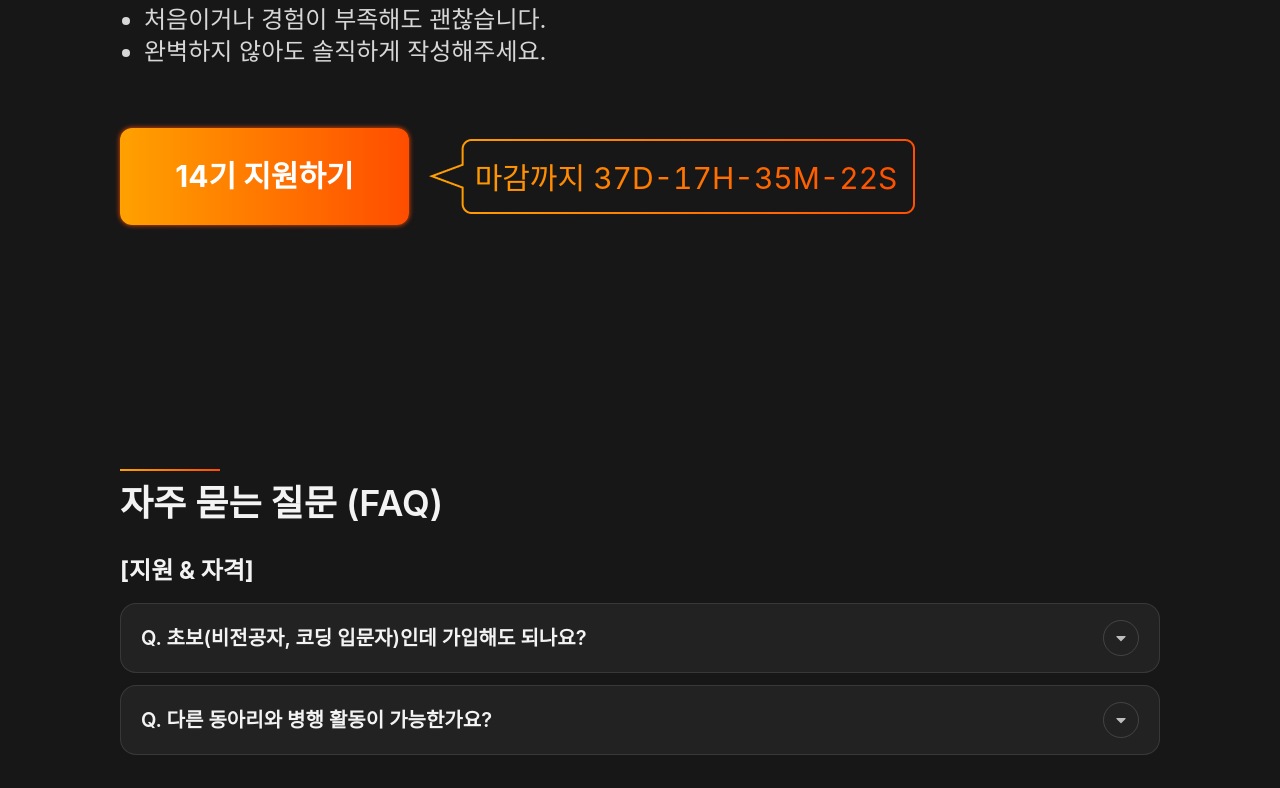
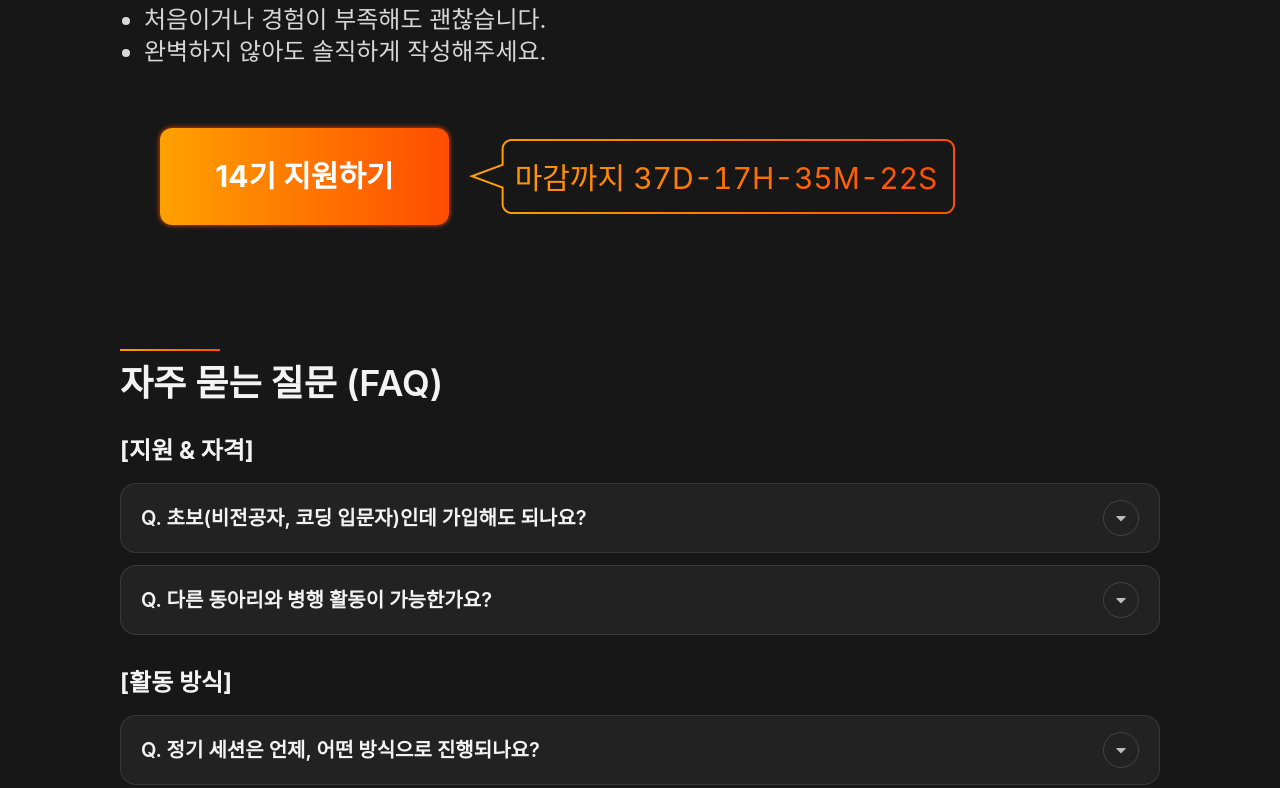
Before and after one commit to LikeLion-14th-SKHU/LikeLion-14th-Recruiting, a React (Vite) app: page /apply in a window 1280 px wide. Shown: the part 642-1430 px from the top of the page. Built offline with nearby package versions, Linux system fonts and the light colour scheme; a web font is replaced by a local one.

Commit message:
Chore: Apply 페이지 간격 수정

```diff
--- a/src/components/FaqSection.jsx
+++ b/src/components/FaqSection.jsx
@@ -9,7 +9,7 @@ function FaqSection({ faqSections }) {
   };
 
   return (
-    <article className="pt-30">
+    <article>
       <div className="mb-3 h-0.5 w-25 bg-gradient" />
       <h3 className="text-2xl md:text-4xl font-semibold text-text-main">
         자주 묻는 질문 (FAQ)
--- a/src/pages/Apply.jsx
+++ b/src/pages/Apply.jsx
@@ -133,7 +133,9 @@ function Apply() {
         </article>
       </div>
 
-      <ApplySection />
+      <div className="pl-10 py-10 md:py-0">
+        <ApplySection />
+      </div>
 
       <FaqSection faqSections={faqSections} />
 
```
